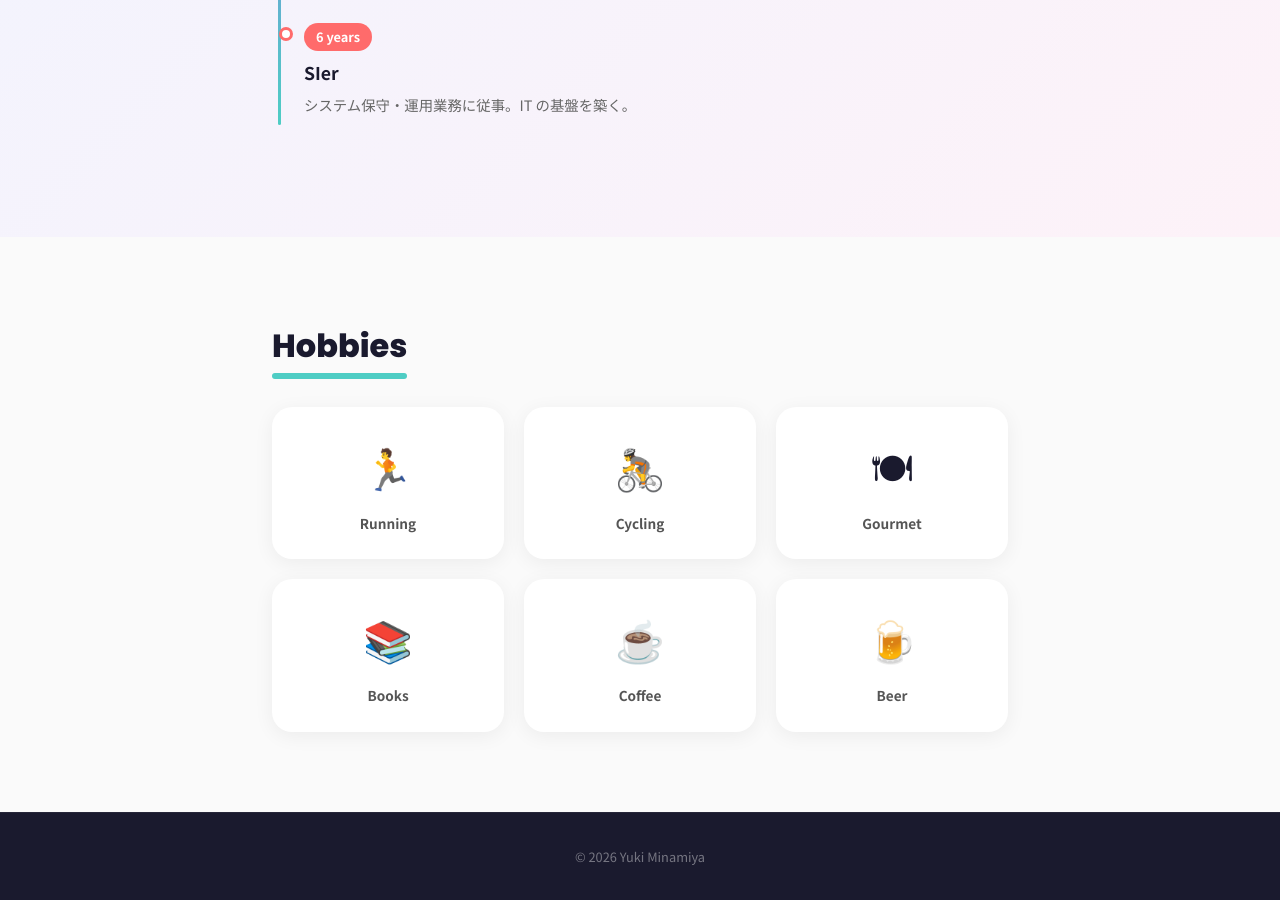
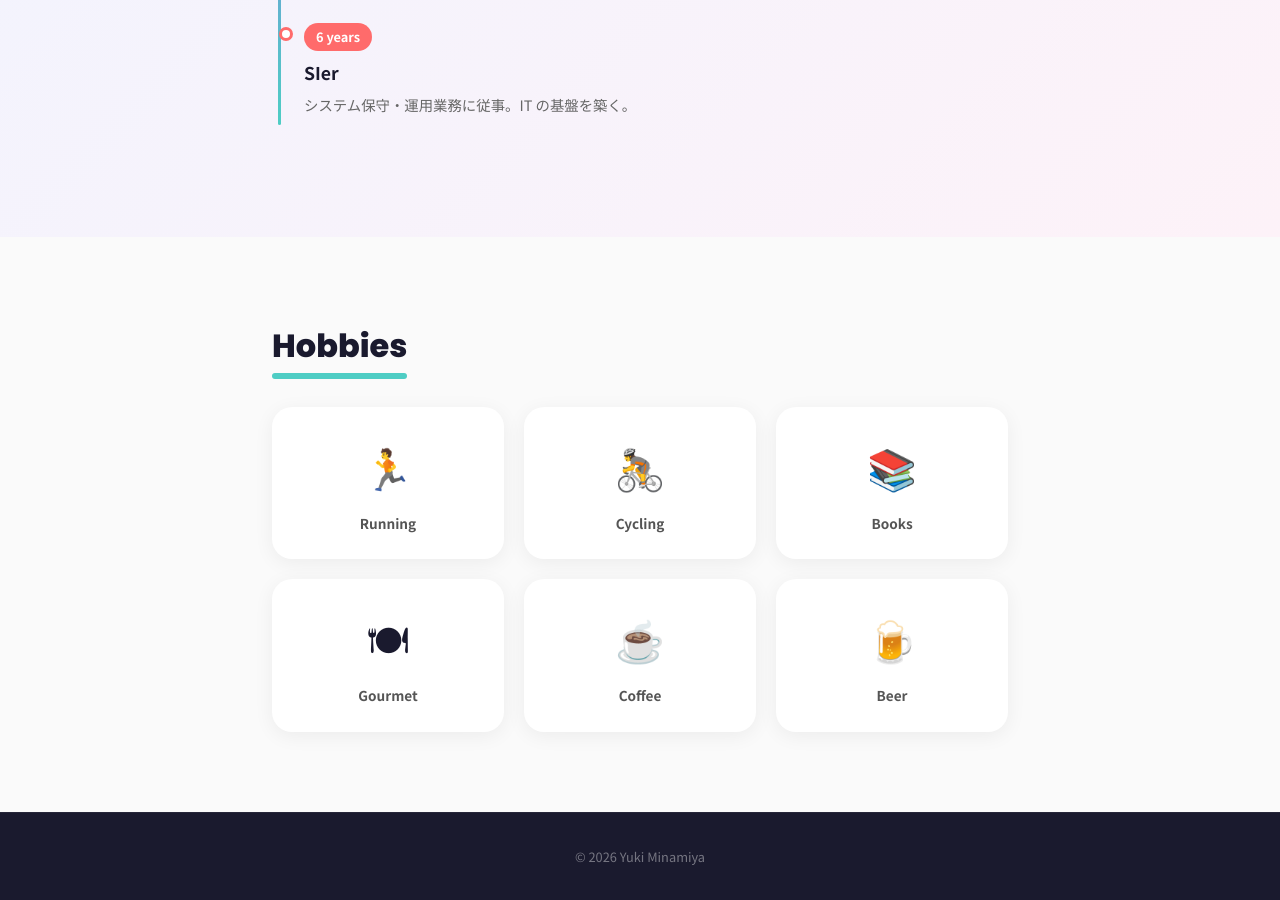
Before and after one commit to yuki3738/yuki3738.github.io, a Jekyll site: the page built from index.html, in a window 1280 px wide and 900 px high, scrolled down 2581 px. Built offline with Jekyll 4.4.1, drawn with Linux system fonts in a browser that asks for light colours.

Commit message:
chore: swap Books and Gourmet card positions in Hobbies section

```diff
--- a/index.html
+++ b/index.html
@@ -110,12 +110,12 @@ title: Yuki Minamiya
       <div class="hobby-card__label">Cycling</div>
     </div>
     <div class="hobby-card">
+      <div class="hobby-card__emoji">&#x1F4DA;</div>
+      <div class="hobby-card__label">Books</div>
+    </div>
+    <div class="hobby-card">
       <div class="hobby-card__emoji">&#x1F37D;</div>
       <div class="hobby-card__label">Gourmet</div>
-    </div>
-    <div class="hobby-card">
-      <div class="hobby-card__emoji">&#x1F4DA;</div>
-      <div class="hobby-card__label">Books</div>
     </div>
     <div class="hobby-card">
       <div class="hobby-card__emoji">&#x2615;</div>
```
